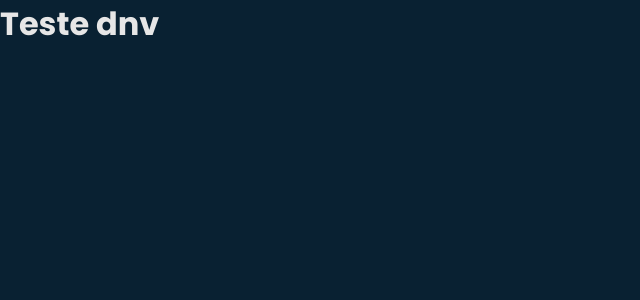
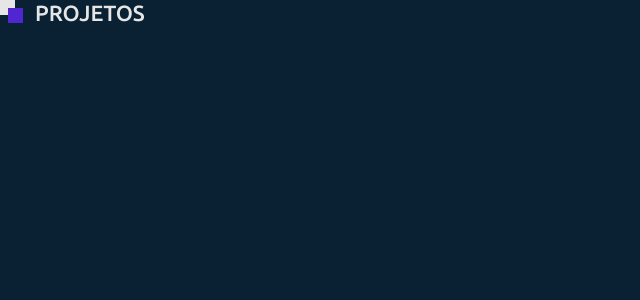
Before and after one commit to gabriela-miranda-leite/my-porfolio, a Next.js app: page / in a window 1280 px wide. Shown: the top 300 px of the page, without its empty margins (0-640 px from the left). Built offline with nearby package versions, Linux system fonts and the light colour scheme.

Commit message:
TitleSection

```diff
--- a/package.json
+++ b/package.json
@@ -8,12 +8,17 @@
     "lint": "next lint"
   },
   "dependencies": {
+    "@babel/preset-typescript": "^7.16.0",
     "next": "12.0.3",
     "react": "17.0.2",
     "react-dom": "17.0.2",
     "styled-components": "^5.3.3"
   },
   "devDependencies": {
+    "@babel/core": "^7.16.0",
+    "@babel/node": "^7.16.0",
+    "@babel/plugin-proposal-class-properties": "^7.16.0",
+    "@babel/preset-env": "^7.16.4",
     "@types/node": "16.11.7",
     "@types/react": "17.0.34",
     "@types/styled-components": "^5.1.15",
--- a/src/pages/index.tsx
+++ b/src/pages/index.tsx
@@ -1,7 +1,8 @@
 import type {NextPage} from 'next';
+import {TitleSection} from '../components/titleSection';
 
 const Pages: NextPage = () => {
-  return <h1>Teste dnv</h1>;
+  return <TitleSection title="PROJETOS" />;
 };
 
 export default Pages;
```
Also changed, not shown: 1 other file (tests, documents, lock files or other folders).
